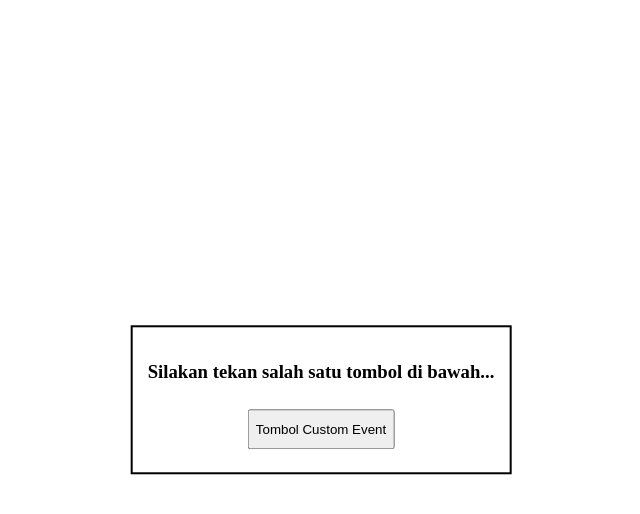
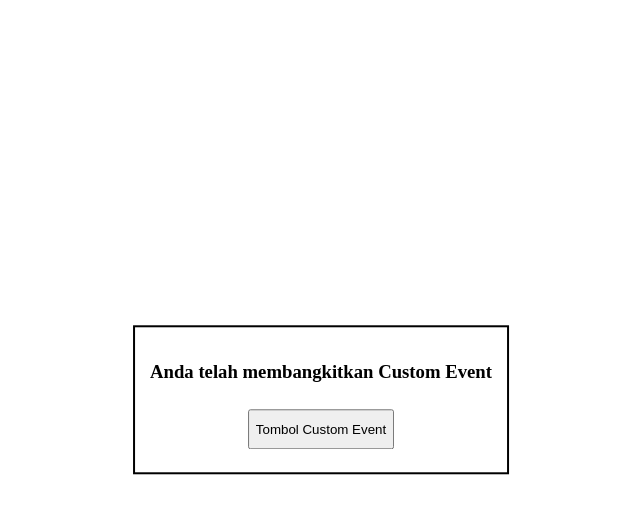
Before and after one commit to aakendev/fe-dicoding, a website: page docs/custom-event.html in a window 1280 px wide. Both pictures are taken after a click on the button "Tombol Custom Event". Shown: the whole page, without its empty margins (319-959 px from the left). Drawn offline with Linux system fonts and the light colour scheme.

Commit message:
Update custom-event.html

```diff
--- a/docs/custom-event.html
+++ b/docs/custom-event.html
@@ -37,7 +37,9 @@
       window.addEventListener("load", () => {
         const tombol = document.getElementById("tombol");
         tombol.addEventListener("changeCaption", customEventHandler);
-        tombol.addEventListener("click", () => {});
+        tombol.addEventListener("click", () => {
+          tombol.dispatchEvent(changeCaption);
+        });
       });
     </script>
   </body>
```
